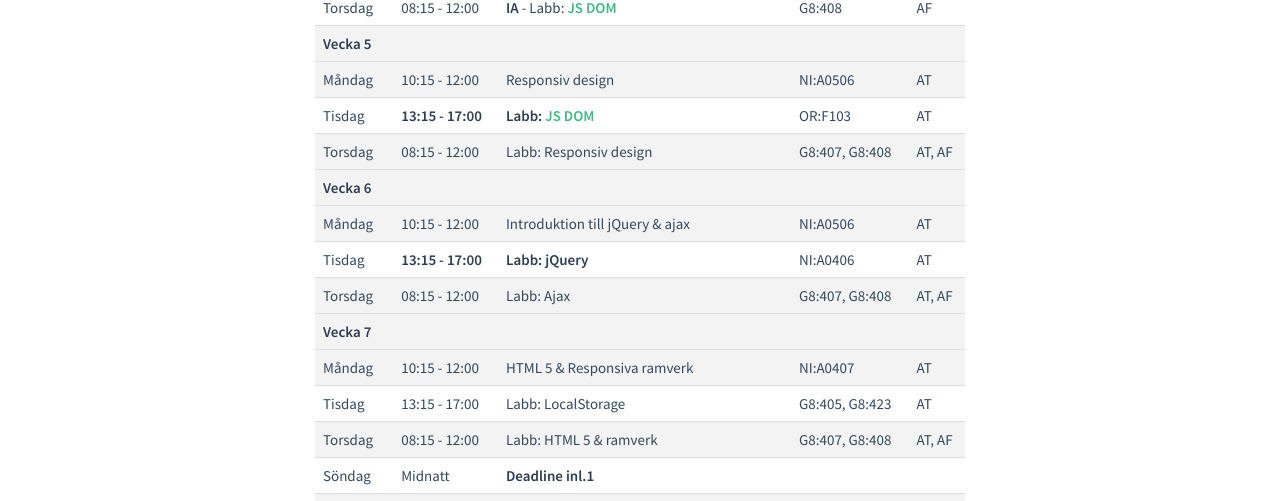
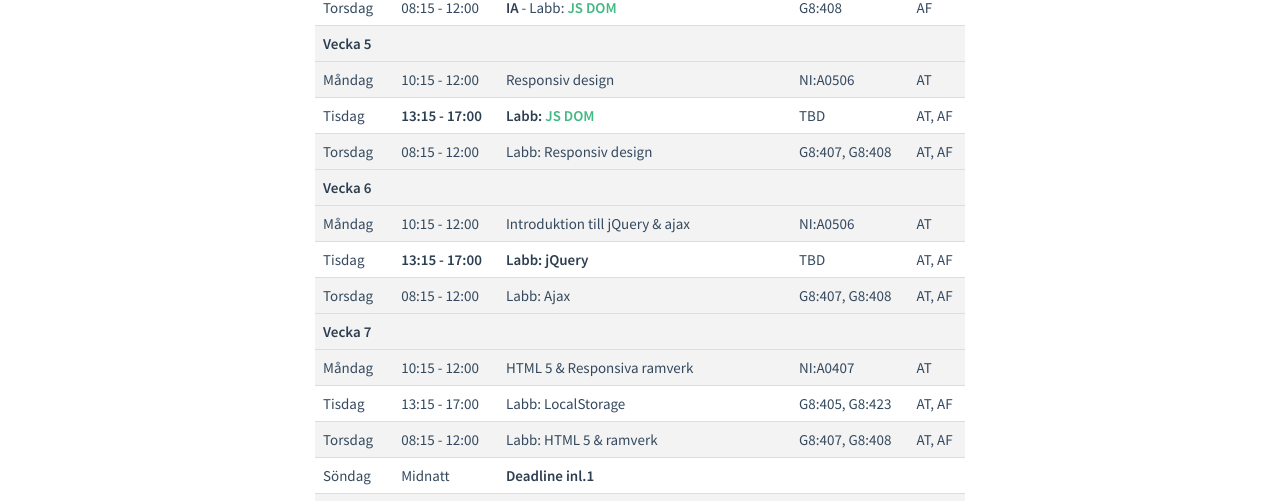
Before and after one commit to mau-dvmt/mah-dv.github.io, a Jekyll site: the page built from courses/da344a-da355a/plan.md, in a window 1280 px wide. Shown: the part 714-1215 px from the top of the page. Built offline with Jekyll 4.4.1, drawn with Linux system fonts in a browser that asks for light colours.

Commit message:
Updates to the plan

```diff
--- a/courses/da344a-da355a/plan.md
+++ b/courses/da344a-da355a/plan.md
@@ -29,19 +29,19 @@ Nedan ser ni en planering för kursen (AT = Anton Tibblin, AF = Aleksander Fabij
 | **Vecka 5** | | | |
 | ------------- |-------------| ---------| -------- |
 | Måndag | 10:15 - 12:00 | Responsiv design | NI:A0506 | AT
-| Tisdag | **13:15 - 17:00** | **Labb: [JS DOM](exercises/ex6.html)**  | OR:F103 | AT
+| Tisdag | **13:15 - 17:00** | **Labb: [JS DOM](exercises/ex6.html)**  | TBD | AT, AF
 | Torsdag| 08:15 - 12:00 | Labb: Responsiv design | G8:407, G8:408 | AT, AF
 | ------------- |-------------| ---------| -------- |
 | **Vecka 6** | | | |
 | ------------- |-------------| ---------| -------- |
 | Måndag | 10:15 - 12:00 | Introduktion till jQuery & ajax | NI:A0506 | AT
-| Tisdag | **13:15 - 17:00** | **Labb: jQuery** | NI:A0406 | AT
+| Tisdag | **13:15 - 17:00** | **Labb: jQuery** | TBD | AT, AF
 | Torsdag| 08:15 - 12:00 | Labb: Ajax | G8:407, G8:408 | AT, AF
 | ------------- |-------------| ---------| -------- |
 | **Vecka 7** | | | |
 | ------------- |-------------| ---------| -------- |
 | Måndag | 10:15 - 12:00 | HTML 5 & Responsiva ramverk | NI:A0407 | AT
-| Tisdag | 13:15 - 17:00 | Labb: LocalStorage | G8:405, G8:423 | AT
+| Tisdag | 13:15 - 17:00 | Labb: LocalStorage | G8:405, G8:423 | AT, AF
 | Torsdag| 08:15 - 12:00 | Labb: HTML 5 & ramverk | G8:407, G8:408 | AT, AF
 | Söndag | Midnatt | **Deadline inl.1** | | |
 | ------------- |-------------| ---------| -------- |
```
